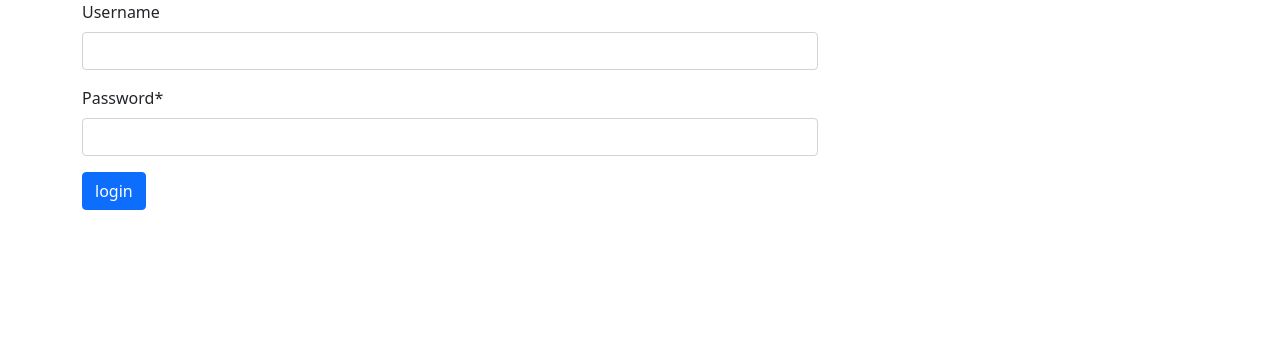
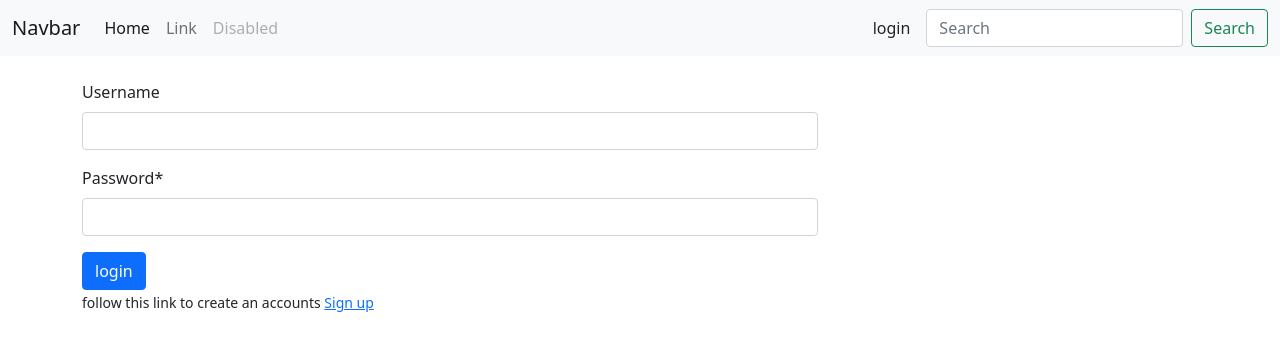
Before and after one commit to rcoffie/web-portfolio-pro, a Django app: page /login/ in a window 1280 px wide. Shown: the top 351 px of the page. Run offline with Django 4.2, Linux system fonts and the light colour scheme; parts of the project's set-up code (start-up, migrations or seed data) failed here and were passed over; some libraries are stand-ins or nearby versions.

Commit message:
working on authenticated users views

```diff
--- a/account_engine/urls.py
+++ b/account_engine/urls.py
@@ -1,11 +1,12 @@
 from django.urls import path
-from account_engine.views import (HomeView, edit_profile, user_profile, user_registration, LoginView)
+from account_engine.views import (HomeView, edit_profile, user_profile, user_registration, LoginView, user_logout)
 
 urlpatterns = [
 # path('',home,name="home"),
 path('',HomeView.as_view(), name="home"),
 path('edit-profile/<int:id>/', edit_profile,name="edit_profile"),
-path('user-profile/', user_profile, name="user_profile"),
+path('user-profile/<int:id>/', user_profile, name="user_profile"),
 path('user-registration/', user_registration, name="user_registration"),
 path('login/', LoginView.as_view(), name='login'),
+path('user-logout/',user_logout, name="user_logout"),
 ]
--- a/account_engine/views.py
+++ b/account_engine/views.py
@@ -14,6 +14,7 @@ from django.http import HttpResponse
 from account_engine.forms import RegistrationForm, LoginForm
 from django.views import generic
 from django.contrib.auth import views as auth_views
+from django.contrib.auth.decorators import login_required
 # Create your views here.
 
 
@@ -23,11 +24,13 @@ class HomeView(TemplateView):
         profiles = Profile.objects.all()
         return serializers.serialize('geojson', profiles)
 
+@login_required(login_url='/login/')
+def user_profile(request, id):
+    profile = Profile.objects.get(id=id)
+    context = {'profile':profile}
+    return render (request, 'user_profile.html', context)
 
-def user_profile(request):
-
-    return render (request, 'user_profile.html')
-
+@login_required(login_url='/login/')
 def edit_profile(request, id):
     profile = Profile.objects.get(id=id)
     form = ProfileForm(instance=profile)
@@ -41,18 +44,38 @@ def edit_profile(request, id):
     return render(request, 'edit_profile.html',context)
 
 
+# def user_registration(request):
+#     if request.method == "POST":
+#         form = RegistrationForm(request.POST)
+#         if form.is_valid():
+#             new_user = form.save()
+#             Profile.objects.create(user=new_user)
+#             return redirect("home")
+#     else:
+#         form = RegistrationForm()
+#     return render(request, "user_registration.html", {"form": form})
+
+
 def user_registration(request):
-    if request.method == "POST":
-        form = RegistrationForm(request.POST)
-        if form.is_valid():
-            new_user = form.save()
-            Profile.objects.create(user=new_user)
-            return redirect("home")
+    if request.user.is_authenticated:
+        return redirect("home")
     else:
-        form = RegistrationForm()
-    return render(request, "user_registration.html", {"form": form})
+        if request.method == "POST":
+            form = RegistrationForm(request.POST)
+            if form.is_valid():
+                new_user = form.save()
+                profile.objects.create(user=new_user)
+                return redirect("home")
+        else:
+            form = RegistrationForm()
+        return render(request, 'user_registration.html',{"form":form})
 
 
 class LoginView(auth_views.LoginView):
     form_class = LoginForm
     template_name = "user_login.html"
+
+@login_required(login_url='/login/')
+def user_logout(request):
+    logout(request)
+    return redirect("home")
--- a/templates/base.html
+++ b/templates/base.html
@@ -16,10 +16,62 @@
     <link rel="stylesheet" href="https://cdnjs.cloudflare.com/ajax/libs/leaflet/1.9.2/leaflet.css" integrity="sha512-UkezATkM8unVC0R/Z9Kmq4gorjNoFwLMAWR/1yZpINW08I79jEKx/c8NlLSvvimcu7SL8pgeOnynxfRpe+5QpA==" crossorigin="anonymous" referrerpolicy="no-referrer" />
     <script src="https://code.jquery.com/jquery-2.2.4.min.js" integrity="sha256-BbhdlvQf/xTY9gja0Dq3HiwQF8LaCRTXxZKRutelT44=" crossorigin="anonymous"></script>
     <script src="https://cdnjs.cloudflare.com/ajax/libs/leaflet/1.9.2/leaflet.js" integrity="sha512-KMraOVM0qMVE0U1OULTpYO4gg5MZgazwPAPyMQWfOkEshpwlLQFCHZ/0lBXyviDNVL+pBGwmeXQnuvGK8Fscvg==" crossorigin="anonymous" referrerpolicy="no-referrer"></script>
-
+    <link rel="stylesheet" href="https://cdn.jsdelivr.net/npm/bootstrap-icons@1.9.1/font/bootstrap-icons.css">
     <title>Qgis </title>
   </head>
   <body>
+
+    <nav class="navbar navbar-expand-lg navbar-light bg-light mb-4">
+    <div class="container-fluid">
+      <a class="navbar-brand" href="#">Navbar</a>
+      <button class="navbar-toggler" type="button" data-bs-toggle="collapse" data-bs-target="#navbarSupportedContent" aria-controls="navbarSupportedContent" aria-expanded="false" aria-label="Toggle navigation">
+        <span class="navbar-toggler-icon"></span>
+      </button>
+      <div class="collapse navbar-collapse" id="navbarSupportedContent">
+        <ul class="navbar-nav me-auto mb-2 mb-lg-0">
+          <li class="nav-item">
+            <a class="nav-link active" aria-current="page" href="{% url 'home' %}">Home</a>
+          </li>
+          <li class="nav-item">
+            <a class="nav-link" href="#">Link</a>
+          </li>
+
+          <li class="nav-item">
+            <a class="nav-link disabled" href="#" tabindex="-1" aria-disabled="true">Disabled</a>
+          </li>
+        </ul>
+
+        <ul class="navbar-nav ">
+         {% if request.user.is_authenticated %}
+          <li class="nav-item dropdown">
+
+            <a class="nav-link dropdown-toggle" href="#" id="navbarDropdown" role="button" data-bs-toggle="dropdown" aria-expanded="false">
+            <strong>{{request.user.username}}</strong>
+            </a>
+            <ul class="dropdown-menu" aria-labelledby="navbarDropdown">
+              <li><a class="dropdown-item" href="{% url 'user_profile' request.user.profile.id  %}">Profile</a></li>
+
+
+              <li><hr class="dropdown-divider"></li>
+              <li><a class="dropdown-item" href="{% url 'user_logout' %}">logout</a></li>
+
+            </ul>
+          </li>
+          {% else%}
+          <li class="nav-item">
+            <a class="dropdown-item" href="{% url 'login' %}">login</a>
+          </li>
+          {% endif %}
+        </ul>
+
+          <form class="d-flex">
+            <input class="form-control me-2" type="search" placeholder="Search" aria-label="Search">
+            <button class="btn btn-outline-success" type="submit">Search</button>
+          </form>
+
+      </div>
+    </div>
+  </nav>
 
   {% block content %}
 
@@ -29,7 +81,7 @@
 
 
     <!-- Option 1: Bootstrap Bundle with Popper -->
-    <!-- <script src="https://cdn.jsdelivr.net/npm/bootstrap@5.0.2/dist/js/bootstrap.bundle.min.js" integrity="sha384-MrcW6ZMFYlzcLA8Nl+NtUVF0sA7MsXsP1UyJoMp4YLEuNSfAP+JcXn/tWtIaxVXM" crossorigin="anonymous"></script> -->
+    <script src="https://cdn.jsdelivr.net/npm/bootstrap@5.0.2/dist/js/bootstrap.bundle.min.js" integrity="sha384-MrcW6ZMFYlzcLA8Nl+NtUVF0sA7MsXsP1UyJoMp4YLEuNSfAP+JcXn/tWtIaxVXM" crossorigin="anonymous"></script>
 
     <!-- Option 2: Separate Popper and Bootstrap JS -->
     <!--
--- a/templates/user_login.html
+++ b/templates/user_login.html
@@ -9,6 +9,7 @@
         {{form | crispy}}
         <input type="submit" class="btn btn-primary" name="" value="login">
       </form>
+    <small> follow this link to create an accounts  <a href="{% url 'user_registration' %}">Sign up </a></small>
     </div>
   </div>
 </div>
```
Also changed, not shown: templates/home.html (+4 -3 lines), templates/user_profile.html (+16 -8 lines).
